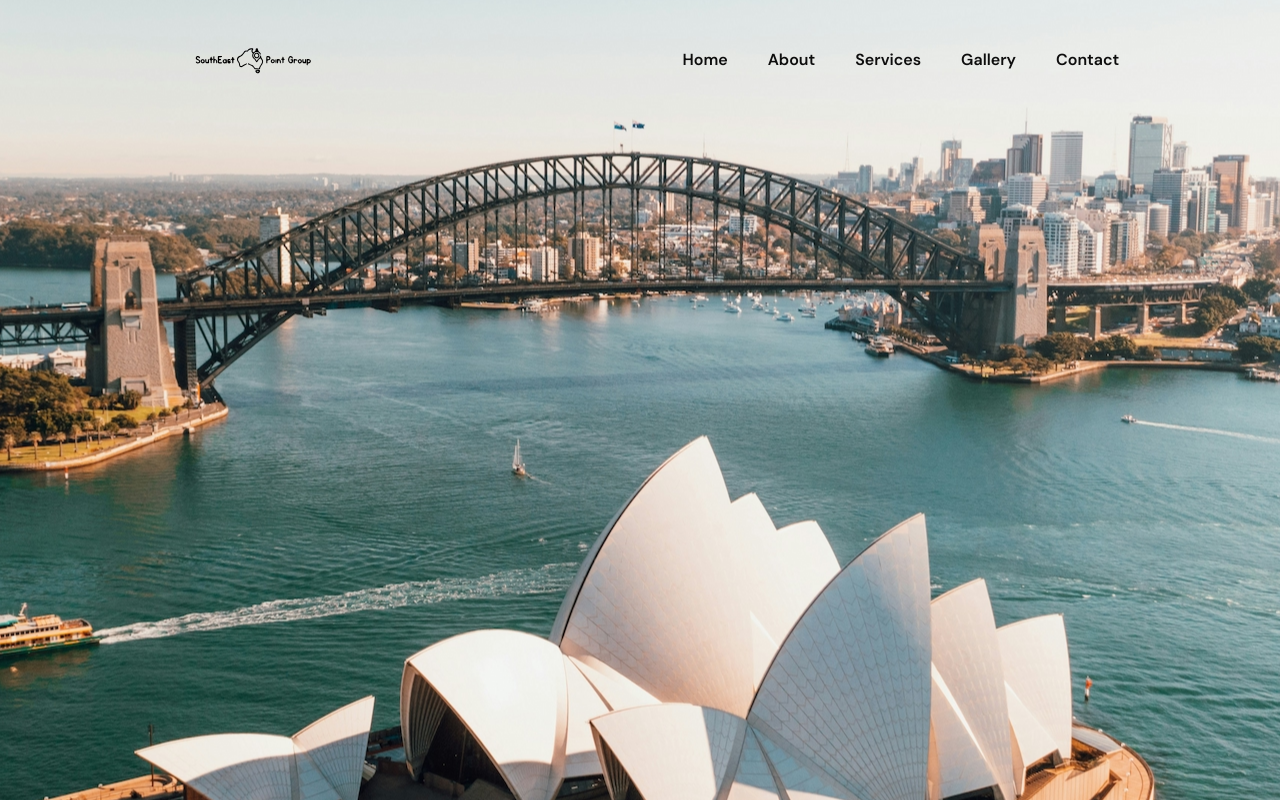
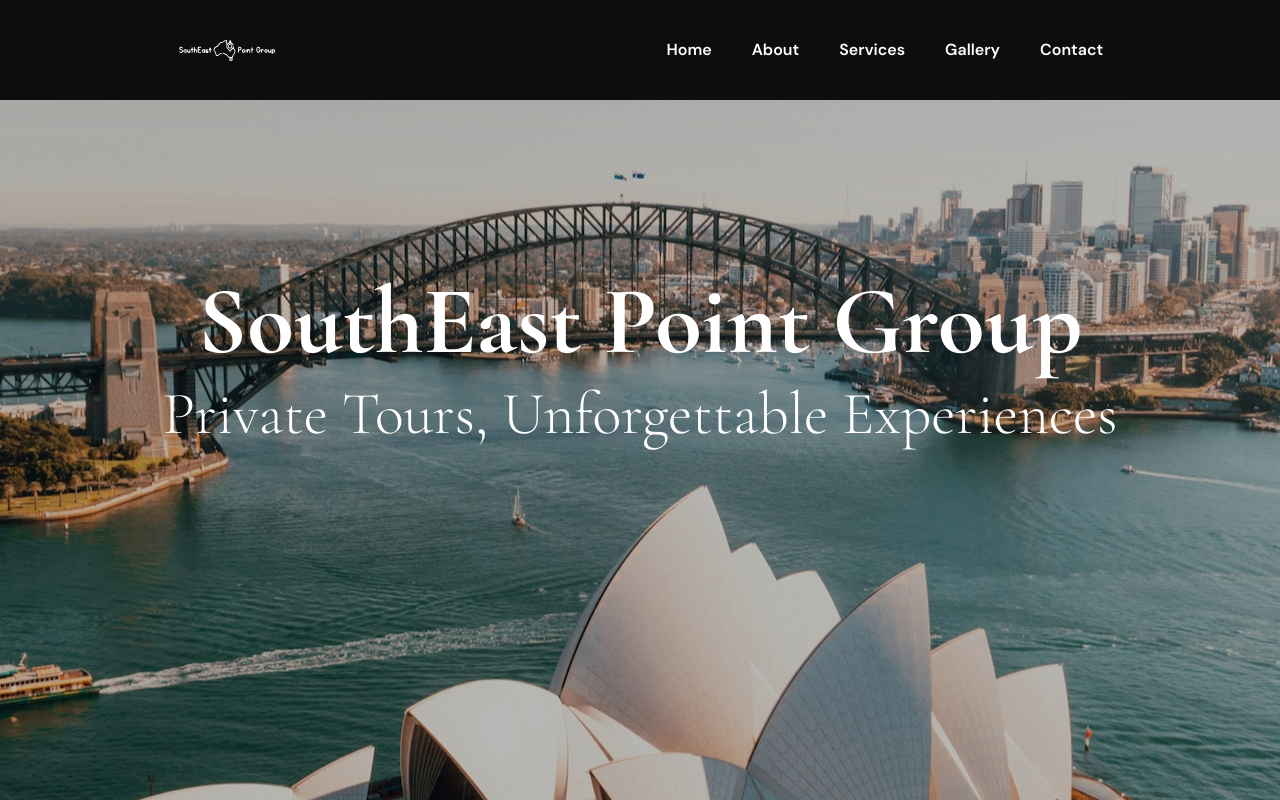
Before and after one commit to Denz1423/southeast-point-group, a React (Vite) app: page / in a window 1280 px wide. Built offline with nearby package versions, Linux system fonts and the light colour scheme.

Commit message:
navigation change and home page

```diff
--- a/src/App.tsx
+++ b/src/App.tsx
@@ -1,14 +1,14 @@
-import Header from "@/components/Header/Header";
 import Footer from "@/components/Footer/Footer";
 import About from "@/pages/About/AboutPage";
 import ServicesPage from "@/pages/Services/ServicesPage";
 import GalleryPage from "@/pages/Gallery/GalleryPage";
 import ContactPage from "@/pages/Contact/ContactPage";
+import HomePage from "./pages/Home/HomePage";
 
 function App() {
   return (
     <>
-      <Header />
+      <HomePage />
       <About />
       <ServicesPage />
       <GalleryPage />
--- a/src/components/Header/Header.tsx
+++ b/src/components/Header/Header.tsx
@@ -1,32 +1,14 @@
 import SEPG from "/SEPG.svg";
-import operaHouse from "@/assets/opera-house.avif";
 import Nav from "@/components/Navigation/Nav";
 import { AppBar, Box, Stack } from "@mui/material";
-import Fade from "@mui/material/Fade";
-import { useEffect, useState } from "react";
 
 export default function Header() {
-  const [fadeIn, setFadeIn] = useState(false);
-
-  useEffect(() => {
-    setFadeIn(true);
-  }, []);
-
   return (
-    <Fade in={fadeIn} timeout={1000} unmountOnExit>
-      <Box
-        sx={{
-          backgroundImage: `url(${operaHouse})`,
-          height: "100%",
-          objectFit: "cover",
-          backgroundPosition: "center",
-        }}
-      >
     <AppBar
       position="static"
       color="transparent"
       elevation={0}
-          sx={{ margin: "0 1rem" }}
+      sx={{ backgroundColor: "#0d0d0d" }}
     >
       <Stack
         direction="row"
@@ -36,13 +18,11 @@
           alignItems: "center",
         }}
       >
-            <Box sx={{ height: "120px", width: "120px" }}>
-              <img src={SEPG} alt="SEPG" />
+        <Box sx={{ height: "100px", width: "120px" }}>
+          <img src={SEPG} alt="SEPG" height="100%" />
         </Box>
         <Nav />
       </Stack>
     </AppBar>
-      </Box>
-    </Fade>
   );
 }
--- a/src/components/Navigation/Nav.tsx
+++ b/src/components/Navigation/Nav.tsx
@@ -19,7 +19,7 @@
         onClick={toggleDrawer(true)}
         sx={{
           display: { xs: "flex", sm: "none" },
-          color: "#0d0d0d",
+          color: "#FFFFFF",
         }}
       >
         <MenuIcon />
--- a/src/components/Navigation/NavList.tsx
+++ b/src/components/Navigation/NavList.tsx
@@ -11,7 +11,7 @@
       {PageLinks.map((page) => (
         <Link
           key={page.id}
-          color={isMobile ? "#D6D6D6" : "#0d0d0d"}
+          color={isMobile ? "#D6D6D6" : "#FFFFFF"}
           underline="none"
           align="center"
           fontWeight={600}
--- /dev/null
+++ b/src/pages/Home/HomePage.tsx
@@ -0,0 +1,70 @@
+import operaHouse from "@/assets/opera-house.avif";
+import Header from "@/components/Header/Header";
+import useIsMobile from "@/hooks/useIsMobile";
+import { Box, Fade, Typography } from "@mui/material";
+import { useEffect, useState } from "react";
+
+export default function HomePage() {
+  const [fadeIn, setFadeIn] = useState(false);
+  const isMobile = useIsMobile();
+
+  useEffect(() => {
+    setFadeIn(true);
+  }, []);
+
+  return (
+    <Fade in={fadeIn} timeout={1000} unmountOnExit>
+      <Box display="flex" flexDirection="column" height="100vh">
+        <Box position="relative" width="100%">
+          <Header />
+        </Box>
+        <Box
+          sx={{
+            flexGrow: 1,
+            position: "relative",
+            display: "flex",
+            justifyContent: "center",
+          }}
+        >
+          <Box
+            sx={{
+              position: "absolute",
+              width: "100%",
+              height: "100%",
+              backgroundImage: `url(${operaHouse})`,
+              objectFit: "cover",
+              backgroundPosition: "center",
+              filter: "brightness(75%)",
+            }}
+          />
+
+          <Box
+            sx={{
+              display: "flex",
+              flexDirection: "column",
+              position: "absolute",
+              bottom: "50%",
+              alignItems: isMobile ? "" : "center",
+            }}
+          >
+            <Typography
+              variant="h1"
+              sx={{
+                fontSize: isMobile ? "2.5rem" : "auto",
+                fontWeight: "bold",
+              }}
+            >
+              SouthEast Point Group
+            </Typography>
+            <Typography
+              variant="h2"
+              sx={{ fontSize: isMobile ? "2rem" : "auto" }}
+            >
+              Private Tours, Unforgettable Experiences
+            </Typography>
+          </Box>
+        </Box>
+      </Box>
+    </Fade>
+  );
+}
```
Also changed, not shown: public/SEPG.svg. Lines whose indentation alone changed are shown as unchanged.
